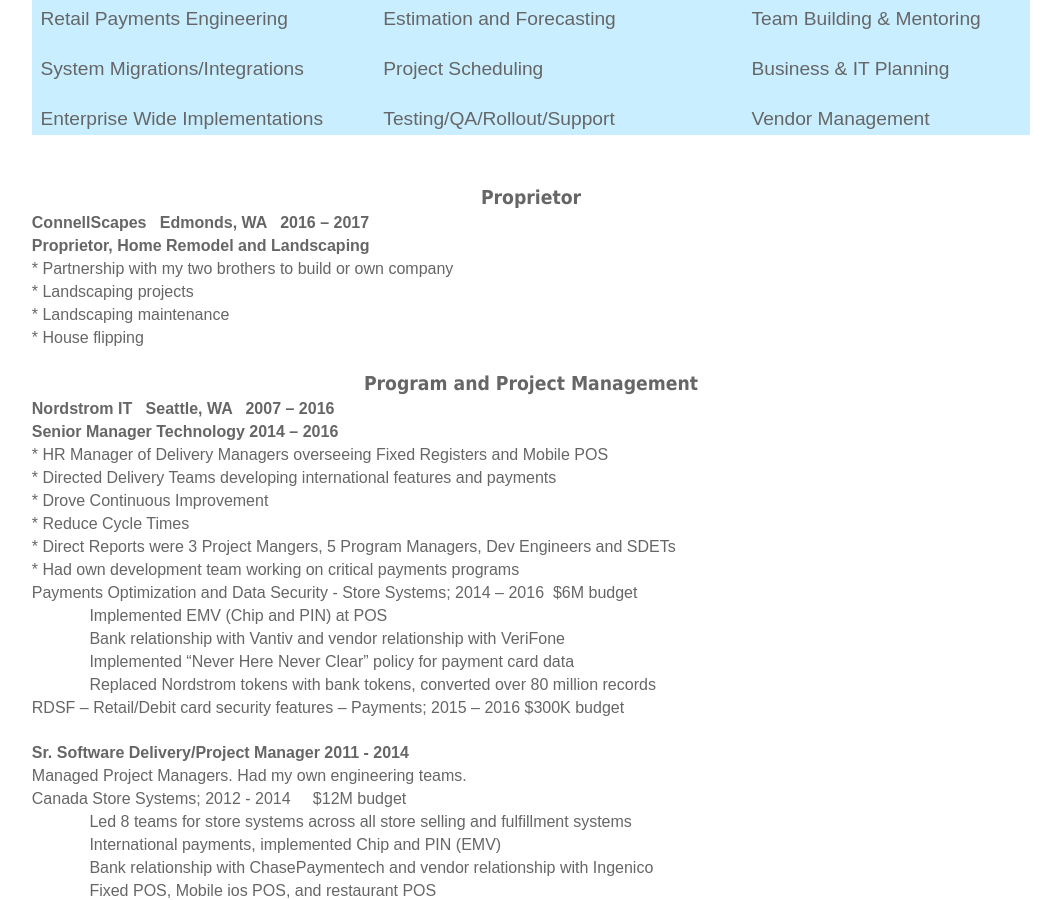
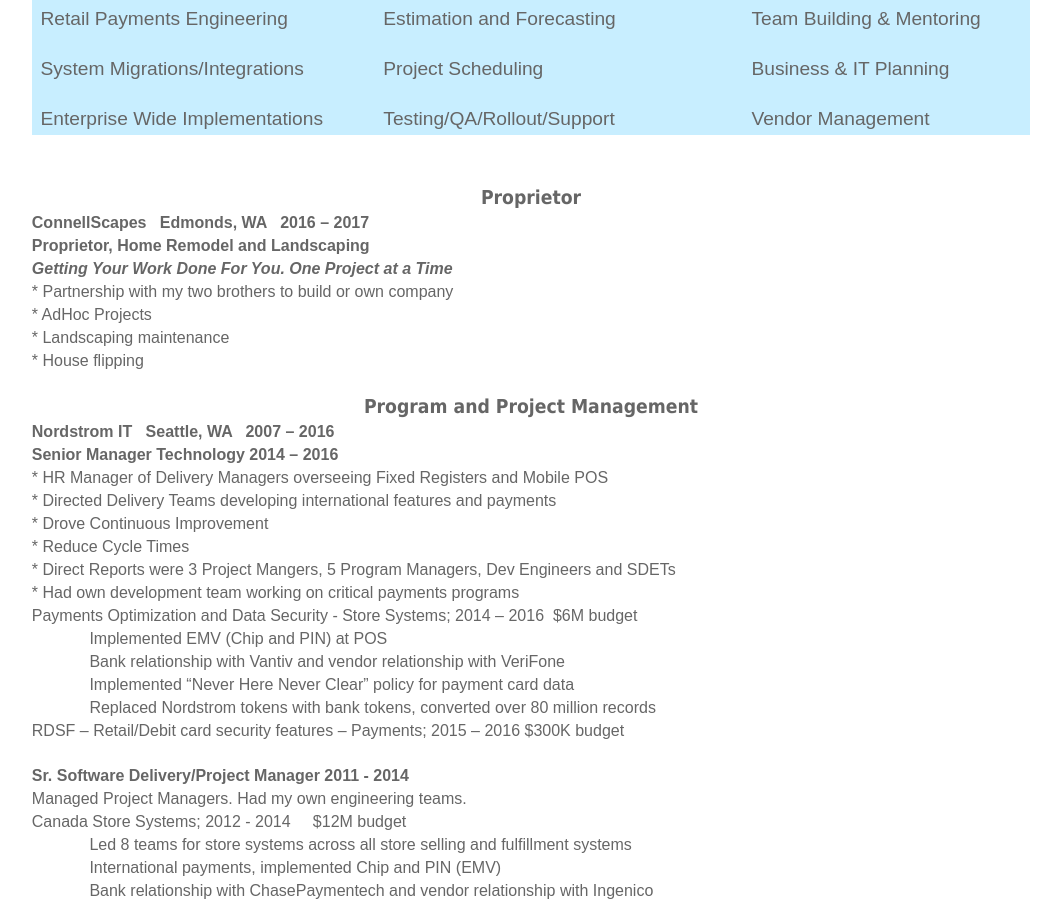
Before and after one commit to mo4dawg/mo4dawg.github.io, a Jekyll site: the page built from CV/index.html, in a window 1280 px wide and 900 px high, scrolled down 988 px. Shown: the whole window, without its empty margins (109-1170 px from the left). Built offline with Jekyll 4.4.1, drawn with Linux system fonts in a browser that asks for light colours.

Commit message:
Update index.html

```diff
--- a/CV/index.html
+++ b/CV/index.html
@@ -482,10 +482,17 @@
 style='font-size:10.0pt;font-family:"Arial","sans-serif";mso-fareast-font-family:
 "Times New Roman"'>Proprietor, Home Remodel and Landscaping</span></b></span></p>
 
+<p class=MsoNormal style='margin-bottom:0in;margin-bottom:.0001pt;line-height:
+normal'><span style='mso-bookmark:top'><i><b style='mso-bidi-font-weight:normal'><span
+style='font-size:10.0pt;font-family:"Arial","sans-serif";mso-fareast-font-family:
+"Times New Roman"'>
+	Getting Your Work Done For You.  One Project at a Time</span></i></b></span></p>
+
 <p class=MsoNormal style='margin-top:0in;margin-bottom:.0001pt;line-height:
 normal'><span style='mso-bookmark:top'><span style='font-size:10.0pt;
-font-family:"Arial","sans-serif";mso-fareast-font-family:"Times New Roman"'> * Partnership with my two brothers to build or own company</br> * Landscaping projects</br> * Landscaping maintenance</br> * House flipping<o:p></o:p></span></span></p>
-
+font-family:"Arial","sans-serif";mso-fareast-font-family:"Times New Roman"'>
+	* Partnership with my two brothers to build or own company</br>* AdHoc Projects </br>
+	* Landscaping maintenance</br> * House flipping<o:p></o:p></span></span></p>
 
 
 <div class = MyThickLineClass>
```
